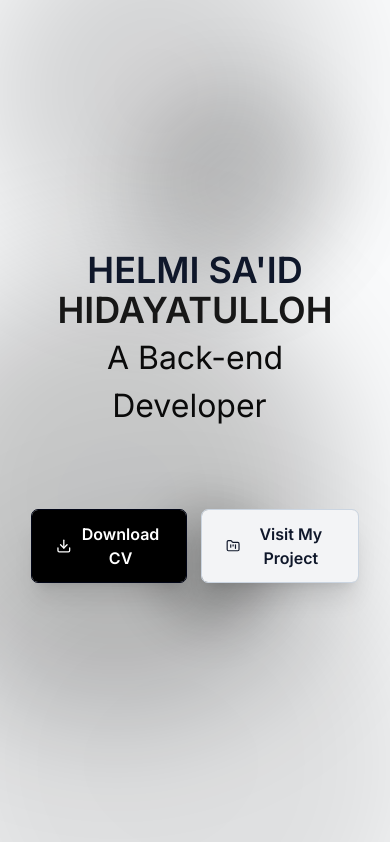
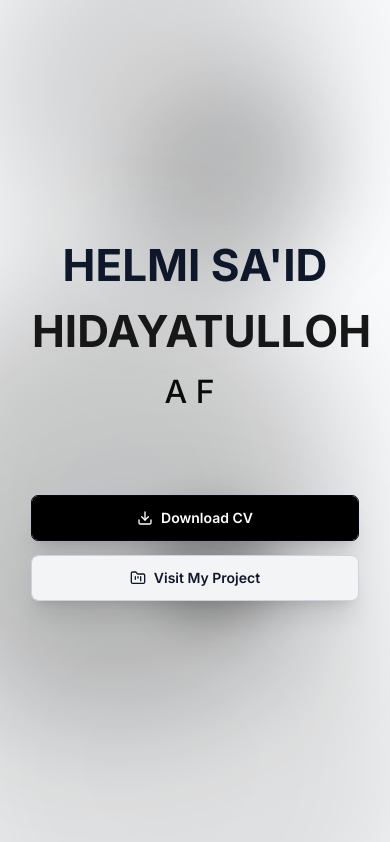
Before and after one commit to helmisaid/portfolio, a Next.js app: page / in a window 390 px wide. Shown: the top 842 px of the page. Built offline with nearby package versions, Linux system fonts and the light colour scheme.

Commit message:
fixed: button and title

```diff
--- a/components/hero.js
+++ b/components/hero.js
@@ -1,7 +1,7 @@
-"use client"
-import { motion } from "framer-motion"
-import { TypeAnimation } from "react-type-animation"
-import { Download, FolderKanban } from "lucide-react"
+"use client";
+import { motion } from "framer-motion";
+import { TypeAnimation } from "react-type-animation";
+import { Download, FolderKanban } from "lucide-react";
 
 const Hero = () => {
   return (
@@ -28,29 +28,29 @@ const Hero = () => {
       </div>
 
       <div className="container mx-auto px-4 relative z-10">
-        <div className="flex flex-wrap items-center justify-center">
+        <div className="flex flex-wrap justify-center">
           <motion.div
             initial={{ opacity: 0, x: -100 }}
             transition={{ duration: 1 }}
             animate={{ opacity: 1, x: 0 }}
             className="w-full px-4 md:w-1/2 mb-4 md:mb-0 text-center"
           >
-            <h1 className="font-semibold font-inter my-1 text-slate-900 text-4xl md:text-5xl">
+            <h1 className="font-bold font-inter my-1 text-slate-900 text-[44px] sm:text-5xl">
               HELMI SA&apos;ID <span className="text-primary">HIDAYATULLOH</span>
             </h1>
             <TypeAnimation
-              sequence={["A Front-end Developer", 1000, "A Back-end Developer", 1000, "A UI/UX Designer", 1000]}
+              sequence={["A Front-end Developer", 3000, "A Back-end Developer", 3000, "A UI/UX Designer", 3000]}
               speed={30}
-              style={{ fontSize: "2em" }}
+              style={{ fontSize: "2em", fontWeight: "500" }}
               repeat={Number.POSITIVE_INFINITY}
             />
-            <div className="mt-20 flex justify-center gap-4">
-              <button className="bg-black text-white px-6 py-3 outline outline-1 outline-slate-950 hover:outline-slate-500 hover:-translate-y-1 hover:scale-100 font-semibold rounded-md hover:bg-gray-100 hover:text-black hover:delay-200 transition-all duration-200 ease-in-out shadow-xl flex items-center gap-2">
-                <Download className="w-5 h-5" />
+            <div className="mt-20 flex flex-col sm:flex-row justify-center gap-4">
+            <button className="bg-black text-white px-4 py-3 md:px-4 md:py-2 lg:px-6 lg:py-3 outline outline-1 outline-slate-950 hover:outline-slate-500 hover:-translate-y-1 hover:scale-100 font-semibold rounded-md hover:bg-gray-100 hover:text-black hover:delay-200 transition-all duration-200 ease-in-out shadow-xl flex items-center justify-center gap-2 text-sm lg:text-base whitespace-nowrap">
+                <Download className="w-4 h-4 lg:w-5 lg:h-5" />
                 Download CV
               </button>
-              <button className="bg-gray-100 text-slate-900 px-6 py-3 outline outline-1 outline-slate-300 hover:outline-slate-400 hover:-translate-y-1 hover:scale-100 font-semibold rounded-md hover:bg-white hover:text-black hover:delay-200 transition-all duration-200 ease-in-out shadow-xl flex items-center gap-2">
-                <FolderKanban className="w-5 h-5" />
+              <button className="bg-gray-100 text-slate-900 px-4 py-3 md:px-4 md:py-3 lg:px-6 lg:py-3 outline outline-1 outline-slate-300 hover:outline-slate-400 hover:-translate-y-1 hover:scale-100 font-semibold rounded-md hover:bg-white hover:text-black hover:delay-200 transition-all duration-200 ease-in-out shadow-xl flex items-center justify-center gap-2 text-sm lg:text-base whitespace-nowrap">
+                <FolderKanban className="w-4 h-4 lg:w-5 lg:h-5" />
                 Visit My Project
               </button>
             </div>
@@ -78,7 +78,7 @@ const Hero = () => {
         </div>
       </div>
     </section>
-  )
-}
+  );
+};
 
-export default Hero
+export default Hero;
```
